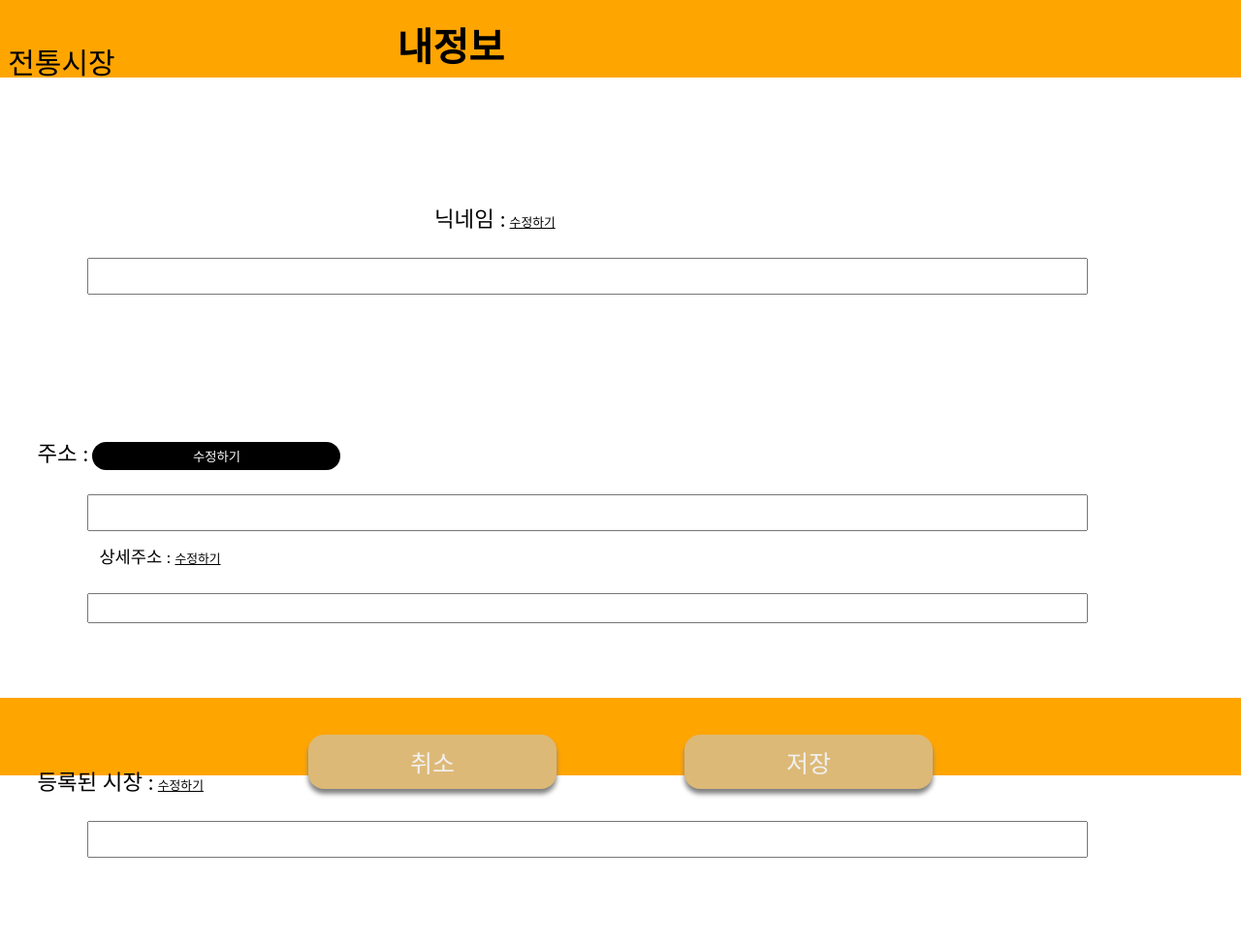
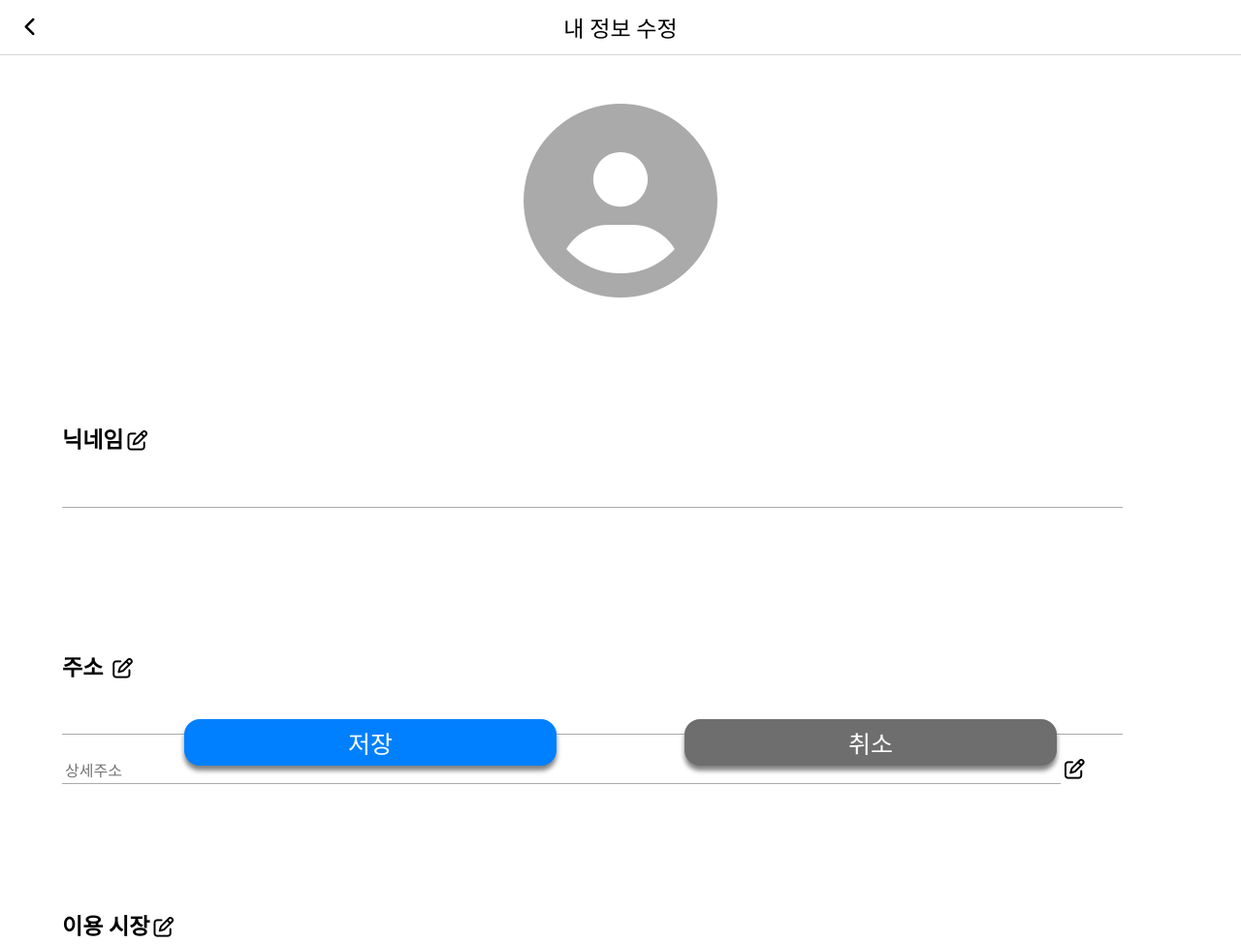
Before and after one commit to Ming0099/Traditional-Market, a website: page public/m/my_page.html in a window 1280 px wide. Shown: the top 974 px of the page at 97% size. Before the commit the page ends 885 px from the top, so only its background shows below. Drawn offline with nearby package versions, Linux system fonts and the light colour scheme; a web font is replaced by a local one.

Commit message:
사용자 마이페이지 style 개선

```diff
--- a/public/m/css/my_pagestyle.css
+++ b/public/m/css/my_pagestyle.css
@@ -7,52 +7,69 @@ html,
 }
 
 div.header {
-            background-color: #FFA500;
-            text-align: center;
-            height: 10%;
+    border-bottom: 1px solid rgb(216, 216, 216);
+    justify-content: center;
+    align-items: center;
+    display: flex;
+    height: 7%;
     width: 100%;
+}
+div.header span[id="back"]{
+    position:absolute;
+    left:0;
+    margin-left: 2%;
+    font-size: 20px;
+    cursor: pointer;
+}
+div.header span[id="logo"]{
+    font-size: 23px;
+}
+
+div.userIcon{
+    display: flex;
+    align-items: center;
+    justify-content: center;
+    font-size: 200px;
+    color:#aaaaaa;
+    margin-top: 50px;
 }
 
 div.middle {
-            height: 80%;
+    margin-bottom: 100px;
     width: 100%;
     display: block;
 }
 
 div.bottom {
-            background-color: #FFA500;
+    position:fixed;
+    bottom:0%;
     text-align: center;
-            height: 10%;
+    height: 12%;
     width: 100%;
-        }
-
-        .logo {
-            font-size: 30px;
-            list-style: none;
-            padding-left: 0;
-            display: block;
-            float: left;
-            width: 32%;
 }
 
 span.modified{
     display: inline-block;
-            text-decoration: underline;
-            font-size: 80%;
+    font-size: 130%;
 }
 
 span.show_text{
-            font-size: 140%;
-            margin-left: 3%;
+    font-size: 23px;
+    font-weight: bold;
+    margin-left: 5%;
     margin-top: 10%;
     display: inline-block;
 }
 
 input.show_content{
-            display: block;
+    display: flex;
+    border: none;
+    border-bottom: solid #aaaaaa 1px;
+    color:#aaaaaa;
     margin-top: 2%;
-            margin-left: 7%;
-            width: 80%;
+    margin-left: 5%;
+    padding: 3px;
+    width: 85%;
     height: 5%;
     font-size: 120%;
 }
@@ -93,22 +110,19 @@ html,
 }
 
 button.addr_search{
-            width: 20%;
-            border-radius: 16px;
-            background-color: black;
-            padding: 5px;
-            color:white;
+    display: inline-block;
+    font-size: 130%;
+    background-color: white;
     border:none;
 }
 
 button.check{
-            width: 20%;
-            background-color: #ddb977;
+    width: 30%;
+    height: 50%;
+    background-color: #6E6E6E;
     border: none;
     border-radius: 16px;
     box-shadow: 0px 5px 5px gray;
     font-size: 25px;
-            padding-top: 10px;
-            padding-bottom: 10px;
-            color:#f0f0f0;
+    color:white;
 }
--- a/public/m/my_page.html
+++ b/public/m/my_page.html
@@ -11,6 +11,10 @@
     <link href="https://fonts.googleapis.com/css2?family=Black+Han+Sans&family=East+Sea+Dokdo&display=swap"
         rel="stylesheet">
     <title>Document</title>
+    <script
+        src="https://kit.fontawesome.com/9f8bb06fc7.js"
+        crossorigin="anonymous"
+    ></script>
     <script src="//t1.daumcdn.net/mapjsapi/bundle/postcode/prod/postcode.v2.js"></script>
     <script>
         var marketData = [];
@@ -75,37 +79,34 @@
     </div>
     <div class="main_screen" id="main_screen">
         <div class="header">
-            <div class="logo">
-                <li style="float: left; margin-top: 10%; margin-left: 2%;"><span
-                        style="font-family: 'East Sea Dokdo', sans-serif;">전통시장</span>
-            </div>
-            <div style="float: left; display: block;">
-                <span style="margin-top: 15%; font-size: 250%; font-weight: bold; display: block;">내정보</span>
-            </div>
+            <span id="back"><i class="fa-solid fa-chevron-left"></i></span>
+            <span id="logo">내 정보 수정</span>
+        </div>
+        <div class="userIcon">
+            <i class="fa-solid fa-circle-user"></i>
         </div>
         <div class="middle">
-            <span class="show_text">닉네임 : </span> <span class="modified" onclick="write_onclick('nickname')">수정하기</span>
+            <span class="show_text">닉네임 </span> <span class="modified" onclick="write_onclick('nickname')"><i class="fa-regular fa-pen-to-square"></i></span>
             <br>
             <input type="text" class="show_content" readonly onmousedown="ignoreClick(event)" id="nickname">
             <br>
 
-            <span class="show_text">주소 : </span> <button class="addr_search" onclick="findAddr()">수정하기</button> <br>
+            <span class="show_text">주소  </span> <button class="addr_search" onclick="findAddr()"><i class="fa-regular fa-pen-to-square"></i></button> <br>
             <input type="text" id="house_addr" class="show_content" readonly onmousedown="ignoreClick(event)"
                 id="simple_addr">
 
-            <span class="show_text" style="font-size: 110%; margin-top: 1%; margin-left: 8%;">상세주소 : </span> <span
-                class="modified" onclick="write_onclick('detailed_addr')">수정하기</span> <br>
-            <input type="text" class="show_content" style="height: 4%;" readonly onmousedown="ignoreClick(event)"
-                id="detailed_addr">
+            <input type="text" class="show_content" style="height: 4%; width: 80%; display: inline-block; font-size: 16px;" readonly onmousedown="ignoreClick(event)"
+                id="detailed_addr" placeholder="상세주소">
+            <span class="modified" onclick="write_onclick('detailed_addr')"><i class="fa-regular fa-pen-to-square"></i></span>
 
             <br>
-            <span class="show_text">등록된 시장 : </span> <span class="modified"
-                onclick="write_onclick('market')">수정하기</span> <br>
+            <span class="show_text">이용 시장  </span> <span class="modified"
+                onclick="write_onclick('market')"><i class="fa-regular fa-pen-to-square"></i></span> <br>
             <input type="text" class="show_content" readonly onmousedown="ignoreClick(event)" id="market">
         </div>
         <div class="bottom">
-            <button class="check" style="margin-right: 5%; margin-top: 3%;" onclick="mypage_cancel()">취소</button>
-            <button class="check" style="margin-left: 5%; margin-top: 3%;">저장</button>
+            <button class="check" style="margin-right: 5%; margin-top: 3%; background-color: #0080FF;">저장</button>
+            <button class="check" style="margin-left: 5%; margin-top: 3%;" onclick="mypage_cancel()">취소</button>
         </div>
     </div>
     <script>
```
Lines whose indentation alone changed are shown as unchanged.
